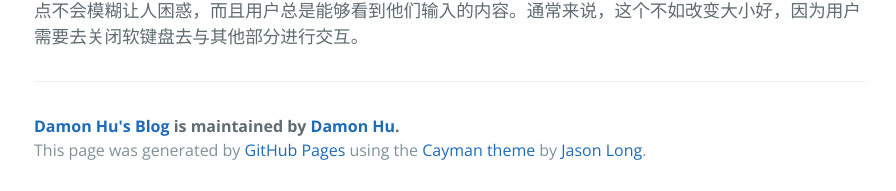
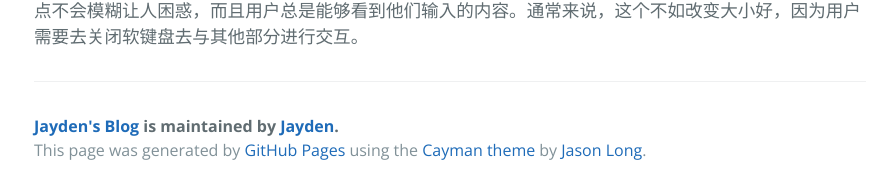
Before and after one commit to dreamhb/dreamhb.github.io, a Jekyll site: the page built from _posts/2015-12-21-Activity-Elements-WindowSoftInputMode.md, in a window 1280 px wide and 900 px high, scrolled down 911 px. Shown: the part 706-897 px from the top of the window, without its empty margins (190-1086 px from the left). Built offline with Jekyll 4.4.1, drawn with Linux system fonts in a browser that asks for light colours; comment, search, counter and statistics services are not loaded; some of the changed text lies outside the part shown.

Commit message:
add something

```diff
--- a/Gemfile
+++ b/Gemfile
@@ -2,4 +2,5 @@ source 'https://rubygems.org'
 gem 'jekyll'
 gem 'jekyll-paginate'
 gem 'kramdown'
+gem "github-pages", group: :jekyll_plugins
 gem 'pygments.rb'
--- a/_config.yml
+++ b/_config.yml
@@ -1,12 +1,12 @@
 # Setup
-title:        Damon Hu's Blog
+title:        Jayden's Blog
 tagline:      Blog for tech, life etc.
 baseurl:      ""
 paginate:     1
 
 # About/contact
 author:
-  name:       Damon Hu
+  name:       Jayden
   url:        https://github.com/dreamhb
 
 # Gems
```
Also changed, not shown: _posts/2015-12-21-Activity-Elements-WindowSoftInputMode.md (+1 -1 lines), _posts/2020-02-23-Managing-Oneself.md (+1 -0 lines), Gemfile.lock, images/default_header.jpg (added).
